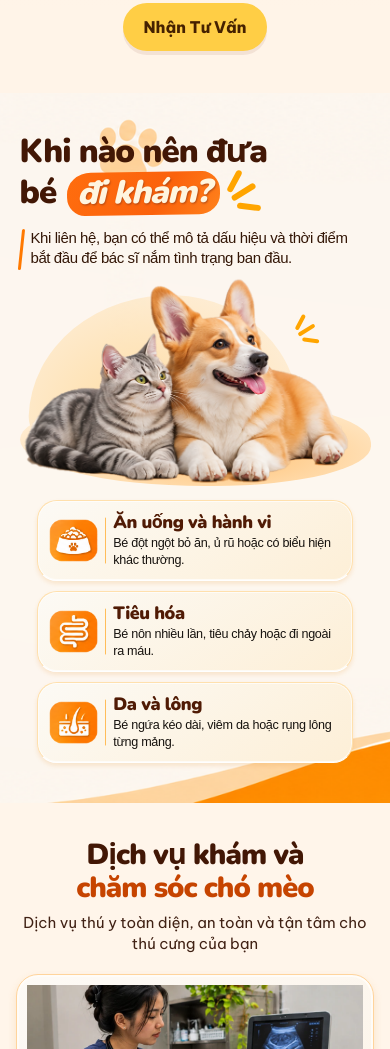
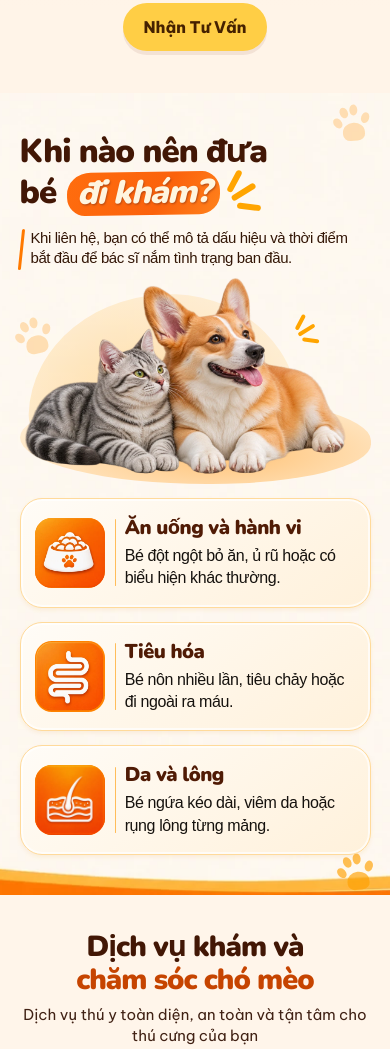
Before and after one commit to havanvandn-prog/pet24h-thach-that-preview, a plain HTML site: page index.html in a window 390 px wide. Shown: the part 1418-2467 px from the top of the page. Drawn offline with nearby package versions, Linux system fonts and the light colour scheme.

Commit message:
Polish footer gradient and responsive section spacing

```diff
--- a/index.html
+++ b/index.html
@@ -6,7 +6,7 @@
 <meta name="theme-color" content="#fff8ee">
 <meta name="description" content="Pet24h Thạch Thất khám, xét nghiệm, phẫu thuật và cấp cứu cho chó mèo. Đặt lịch qua Zalo hoặc gọi 0983376911.">
 <title>Pet24h Thạch Thất | Bệnh viện thú y cho chó mèo</title>
-<link rel="stylesheet" href="style.css?v=pet24h-offer-equal-height">
+<link rel="stylesheet" href="style.css?v=pet24h-footer-orange-equal-icons">
 <link rel="stylesheet" href="hero.css?v=pet24h-retouched-banner">
 </head>
 <body id="dau-trang">
@@ -77,31 +77,31 @@
 
   <section class="symptoms" aria-labelledby="signs-title">
     <div class="symptoms-layout">
+      <span class="symptoms-paw symptoms-paw-top" aria-hidden="true"><i></i><i></i><i></i><i></i><b></b></span>
+      <span class="symptoms-paw symptoms-paw-left" aria-hidden="true"><i></i><i></i><i></i><i></i><b></b></span>
+      <span class="symptoms-paw symptoms-paw-bottom" aria-hidden="true"><i></i><i></i><i></i><i></i><b></b></span>
       <div class="symptoms-intro">
         <h2 id="signs-title">Khi nào nên đưa<br>bé <em>đi khám?</em><span class="symptoms-rays" aria-hidden="true"></span></h2>
         <p>Khi liên hệ, bạn có thể mô tả dấu hiệu và thời điểm bắt đầu để bác sĩ nắm tình trạng ban đầu.</p>
       </div>
       <div class="symptoms-portrait" aria-hidden="true">
-        <img src="assets/symptoms/cum-cho-meo.png" width="714" height="451" alt="" loading="lazy">
+        <img src="assets/symptoms/pets-redrawn.webp" width="1100" height="688" alt="" loading="lazy">
         <span class="symptoms-rays"></span>
       </div>
-      <dl class="symptoms-list">
-        <div class="symptoms-card">
-          <img src="assets/symptoms/icon-an-uong-va-hanh-vi.png" width="153" height="135" alt="" loading="lazy">
-          <dt>Ăn uống và hành vi</dt>
-          <dd>Bé đột ngột bỏ ăn, ủ rũ hoặc có biểu hiện khác thường.</dd>
+      <div class="symptoms-list" role="list">
+        <div class="symptoms-card" role="listitem">
+          <span class="symptom-icon symptom-icon-0"><img src="assets/symptoms/icon0-redrawn.webp" width="320" height="320" alt="" loading="lazy"></span><div class="symptom-copy"><h3>Ăn uống và hành vi</h3>
+          <p>Bé đột ngột bỏ ăn, ủ rũ hoặc có biểu hiện khác thường.</p></div>
         </div>
-        <div class="symptoms-card">
-          <img src="assets/symptoms/icon-tieu-hoa.png" width="156" height="136" alt="" loading="lazy">
-          <dt>Tiêu hóa</dt>
-          <dd>Bé nôn nhiều lần, tiêu chảy hoặc đi ngoài ra máu.</dd>
+        <div class="symptoms-card" role="listitem">
+          <span class="symptom-icon symptom-icon-1"><img src="assets/symptoms/icon1-redrawn.webp" width="320" height="320" alt="" loading="lazy"></span><div class="symptom-copy"><h3>Tiêu hóa</h3>
+          <p>Bé nôn nhiều lần, tiêu chảy hoặc đi ngoài ra máu.</p></div>
         </div>
-        <div class="symptoms-card">
-          <img src="assets/symptoms/icon-da-va-long.png" width="156" height="136" alt="" loading="lazy">
-          <dt>Da và lông</dt>
-          <dd>Bé ngứa kéo dài, viêm da hoặc rụng lông từng mảng.</dd>
+        <div class="symptoms-card" role="listitem">
+          <span class="symptom-icon symptom-icon-2"><img src="assets/symptoms/icon2-redrawn.webp" width="320" height="320" alt="" loading="lazy"></span><div class="symptom-copy"><h3>Da và lông</h3>
+          <p>Bé ngứa kéo dài, viêm da hoặc rụng lông từng mảng.</p></div>
         </div>
-      </dl>
+      </div>
     </div>
   </section>
 
@@ -167,7 +167,7 @@
   <section id="ly-do-chon" class="section reasons">
     <div class="wrap reasons-grid">
       <figure class="reasons-photo"><img src="assets/reasons/pet24h-reception-dog-trim.webp" alt="Chú chó ngồi trên quầy lễ tân trước logo Pet24h" width="960" height="1024" loading="lazy"></figure>
-      <div><h2>Vì sao chọn <em>Pet24h?</em></h2><ul class="checklist"><li><img src="assets/reasons/diagnosis.png" alt="" loading="lazy"><h3>Chẩn đoán có căn cứ</h3><p>Bác sĩ dựa trên kết quả thăm khám và xét nghiệm khi cần để chọn hướng điều trị phù hợp.</p></li><li><img src="assets/reasons/estimate.png" alt="" loading="lazy"><h3>Biết dự toán trước khi đồng ý</h3><p>Bác sĩ giải thích phác đồ và các khoản chi phí dự kiến để bạn quyết định.</p></li><li><img src="assets/reasons/followup.png" alt="" loading="lazy"><h3>Được theo dõi cả khi bé về nhà</h3><p>Pet24h cập nhật tình trạng trong lúc điều trị, hướng dẫn chăm sóc, gọi điện hỏi thăm và hẹn tái khám khi cần.</p></li></ul></div>
+      <div><h2>Vì sao chọn <em>Pet24h?</em></h2><ul class="checklist"><li><img src="assets/reasons/diagnosis.png" alt="" loading="lazy"><div class="reason-copy"><h3>Chẩn đoán có căn cứ</h3><p>Bác sĩ dựa trên kết quả thăm khám và xét nghiệm khi cần để chọn hướng điều trị phù hợp.</p></div></li><li><img src="assets/reasons/estimate.png" alt="" loading="lazy"><div class="reason-copy"><h3>Biết dự toán trước khi đồng ý</h3><p>Bác sĩ giải thích phác đồ và các khoản chi phí dự kiến để bạn quyết định.</p></div></li><li><img src="assets/reasons/followup.png" alt="" loading="lazy"><div class="reason-copy"><h3>Được theo dõi cả khi bé về nhà</h3><p>Pet24h cập nhật tình trạng trong lúc điều trị, hướng dẫn chăm sóc, gọi điện hỏi thăm và hẹn tái khám khi cần.</p></div></li></ul></div>
     </div>
   </section>
 
@@ -178,7 +178,7 @@
   <section id="lien-he" class="section contact" aria-labelledby="booking-title">
     <div class="wrap contact-grid">
       <figure class="booking-art"><img class="booking-facade" src="assets/contact/facade-storefront.jpg" alt="Mặt tiền Bệnh viện thú y Pet24h Thạch Thất" width="1924" height="2566" loading="lazy"><img class="booking-pets" src="assets/contact/pets-clean.webp" width="1254" height="1254" alt="" loading="lazy"></figure>
-      <div class="booking-copy"><h2 id="booking-title"><img src="assets/contact/calendar.png" alt="" loading="lazy"><span>Đặt lịch đưa bé đến <em>Pet24h</em></span></h2><p>Nhắn Zalo để chọn ưu đãi hoặc đặt lịch khám. Cho Pet24h biết bé là chó hay mèo, dịch vụ bạn cần hoặc triệu chứng đang gặp và giờ dự kiến đến.</p><address class="booking-address"><strong>Bệnh viện thú y Pet24h Thạch Thất</strong><br>105 Bình Phú, Thạch Thất<br>Hotline và Zalo <a href="tel:0983376911">0983376911</a></address><div class="actions"><a class="button" href="https://zalo.me/0983376911" target="_blank" rel="noopener">Nhận Tư Vấn</a></div></div>
+      <div class="booking-copy"><h2 id="booking-title"><img src="assets/contact/calendar.png" alt="" loading="lazy"><span>Đặt lịch đưa bé đến <em>Pet24h</em></span></h2><p>Nhắn Zalo để chọn ưu đãi hoặc đặt lịch khám. Cho Pet24h biết bé là chó hay mèo, dịch vụ bạn cần hoặc triệu chứng đang gặp và giờ dự kiến đến.</p><address class="booking-address"><strong>Bệnh viện thú y Pet24h Thạch Thất</strong><span>105 Bình Phú, Thạch Thất, Hà Nội</span><span>Hotline và Zalo <a href="tel:0983376911">0983376911</a></span></address><div class="actions"><a class="button" href="https://zalo.me/0983376911" target="_blank" rel="noopener">Nhận Tư Vấn</a></div></div>
     </div>
   </section>
 </main>
@@ -187,7 +187,7 @@
     <div class="footer-info">
       <h2>Bệnh viện thú y Pet24h Thạch Thất</h2>
       <address>
-        <div><svg class="footer-icon" viewBox="0 0 24 24" aria-hidden="true"><path d="M20 10c0 6-8 11-8 11s-8-5-8-11a8 8 0 1 1 16 0Z"/><circle cx="12" cy="10" r="2.5"/></svg><strong>Địa chỉ</strong> <span>105 Bình Phú, Thạch Thất</span></div>
+        <div><svg class="footer-icon" viewBox="0 0 24 24" aria-hidden="true"><path d="M20 10c0 6-8 11-8 11s-8-5-8-11a8 8 0 1 1 16 0Z"/><circle cx="12" cy="10" r="2.5"/></svg><strong>Địa chỉ</strong> <span>105 Bình Phú, Thạch Thất, Hà Nội</span></div>
         <div><svg class="footer-icon" viewBox="0 0 24 24" aria-hidden="true"><path d="m8 3 3 5-3 2a15 15 0 0 0 6 6l2-3 5 3v2a3 3 0 0 1-3 3C10 21 3 14 3 6a3 3 0 0 1 3-3Z"/></svg><strong>Hotline</strong> <a href="tel:0983376911">0983376911</a></div>
         <div><svg class="footer-icon" viewBox="0 0 24 24" aria-hidden="true"><path d="M21 11a9 8 0 0 1-9 8H8l-4 2 1-4a9 8 0 1 1 16-6Z"/><path d="M9 8h6l-6 6h6"/></svg><strong>Zalo</strong> <a href="https://zalo.me/0983376911" target="_blank" rel="noopener">Nhận Tư Vấn</a></div>
       </address>
@@ -198,5 +198,15 @@
   </div>
   <div class="wrap footer-row"><span>© Pet24h Thạch Thất</span><a href="http://zalo.me/0356689475" target="_blank" rel="noopener">Được thực hiện bởi Văn Vạn</a></div>
 </footer>
+<script>
+  if ('ResizeObserver' in window) {
+    const observer = new ResizeObserver(entries => {
+      for (const { target, contentRect } of entries) {
+        target.parentElement.style.setProperty('--reason-copy-height', `${contentRect.height}px`);
+      }
+    });
+    document.querySelectorAll('.reason-copy').forEach(copy => observer.observe(copy));
+  }
+</script>
 </body>
 </html>
--- a/style.css
+++ b/style.css
@@ -90,7 +90,7 @@ details p{padding:0 25px 17px 0}
 .timeline span{display:block;font-weight:900;color:var(--orange);margin-bottom:4px}
 .timeline p{margin-top:7px;font-size:.92rem}
 .contact{background:#ffe9d5}
-.contact-grid{display:grid;grid-template-columns:.7fr 1.3fr;align-items:center;gap:clamp(30px,7vw,90px)}
+.contact-grid{display:grid;grid-template-columns:minmax(0,.875fr) minmax(0,1.125fr);align-items:center;gap:clamp(30px,7vw,90px)}
 .facade{aspect-ratio:1.12;border-radius:18px 18px 80px 18px}
 .facade img{object-position:50% 33%}
 .contact h2{margin-bottom:15px}
@@ -224,7 +224,18 @@ footer { background: linear-gradient(175deg,#f46c1c,#e45c0c); color: #291307; }
 .emergency-art { height: auto; border-radius: 26px; }
 .reasons .checklist li { position: relative; padding: 13px 16px 13px 82px; margin-bottom: 10px; border: 1px solid #ffce85; border-radius: 23px; background: #fff9ef; min-height: 75px; }
 .reasons .checklist li::before { display: none; }
-.reasons .checklist li img { position: absolute; left: 12px; top: 50%; transform: translateY(-50%); width: 54px; height: auto; border-radius: 14px; }
+.reasons .checklist li {
+  display: grid;
+  grid-template-columns: min(var(--reason-copy-height, 54px), 28%) minmax(0, 1fr);
+  align-items: center;
+  gap: clamp(12px, 1.2vw, 22px);
+  padding: 13px 16px;
+}
+.reasons .checklist li img { width: 100%; height: auto; aspect-ratio: 1; object-fit: fill; border-radius: 14px; }
+@media (max-width: 720px) {
+  .reasons .checklist li { grid-template-columns: minmax(0, 1fr); gap: 8px; }
+  .reasons .checklist li img { width: min(43px, 14%); border-radius: 7px; }
+}
 .process h2 { display: inline-block; padding: .18em .55em; border-radius: 1em; background: linear-gradient(#ff8a05,#e95000); color: #fff; text-shadow: 0 1px 2px #692600; }
 .process .timeline { gap: 14px; }
 .process .timeline li { padding: 0 10px 14px; border: 1px solid #ffce85; border-radius: 25px; background: #fffaf3; }
@@ -259,7 +270,7 @@ footer { background: linear-gradient(175deg,#f46c1c,#e45c0c); color: #291307; }
   .campaign-secondary { display: grid; align-content: center; }
 }
 .campaign-footer { flex-direction: column-reverse; align-items: center; text-align: center; gap: 10px; }
-.site-footer { background: linear-gradient(160deg, #ffab37 0%, #ff8b24 52%, #f77720 100%); color: #fff; }
+.site-footer { background: linear-gradient(135deg, #ff8a00 0%, #ff6500 48%, #e94b00 100%); color: #fff; }
 .footer-main { display: grid; grid-template-columns: minmax(0, 1fr) minmax(0, 340px); align-items: center; gap: clamp(28px, 7vw, 95px); padding-block: 46px 30px; }
 .footer-info h2 { max-width: 19ch; }
 .footer-info address { border-left: 0; padding-left: 0; display: grid; gap: 12px; margin-bottom: 0; }
@@ -269,7 +280,7 @@ footer { background: linear-gradient(175deg,#f46c1c,#e45c0c); color: #291307; }
 .footer-social { min-width: 0; }
 .footer-embed { border-radius: 18px; overflow: hidden; background: #fff; margin-bottom: 10px; }
 .footer-embed iframe { display: block; width: 100%; border: 0; }
-.site-footer .footer-row { border-top: 1px solid #36170540; }
+.site-footer .footer-row { border-top: 1px solid #ffffff80; }
 @media (max-width: 720px) {
   .footer-main { grid-template-columns: 1fr; align-items: start; }
   .footer-social { width: min(100%, 340px); }
@@ -298,7 +309,7 @@ footer { background: linear-gradient(175deg,#f46c1c,#e45c0c); color: #291307; }
   position: relative;
   isolation: isolate;
   aspect-ratio: 2;
-  background: url("assets/symptoms/nen-banner-1774x887.png") center / 100% 100% no-repeat;
+  background: url("assets/symptoms/background-redrawn.webp") center / 100% 100% no-repeat;
 }
 .symptoms-intro {
   position: absolute;
@@ -405,7 +416,6 @@ footer { background: linear-gradient(175deg,#f46c1c,#e45c0c); color: #291307; }
   font-size: 3.8cqw;
 }
 .symptoms-list {
-  transform: scale(.9);
   transform-origin: center top;
   position: absolute;
   top: 13.42%;
@@ -415,44 +425,37 @@ footer { background: linear-gradient(175deg,#f46c1c,#e45c0c); color: #291307; }
   gap: 1.52cqw;
 }
 .symptoms-card {
+  --symptom-icon: 8.8cqw;
   display: grid;
-  grid-template-columns: 8.8cqw minmax(0,1fr);
-  grid-template-rows: auto auto;
-  align-content: center;
-  column-gap: 3.18cqw;
-  row-gap: .45cqw;
-  min-height: 10.36cqw;
-  padding: .9cqw 1.05cqw;
-  border: .14cqw solid #ffe0ad;
-  border-bottom-color: #fff;
-  border-radius: 3.85cqw;
-  background: linear-gradient(145deg,#fcfaf5,#fdefd7);
-  box-shadow: inset 0 0 0 .12cqw #ffffffb3,0 .22cqw .36cqw #e88f262c;
-  position: relative;
+  grid-template-columns: var(--symptom-icon) minmax(0, 1fr);
+  align-items: center;
+  gap: 2.5cqw;
+  min-height: 9.3cqw;
+  padding: 1.2cqw;
+  border: 1px solid #ffda9b;
+  border-radius: 3.5cqw;
+  background: linear-gradient(145deg, #fffcf7, #fff1db);
+  box-shadow: inset 0 0 0 2px #ffffffb3, 0 2px 4px #e88f261c;
 }
-.symptoms-card::before {
+.symptom-copy { position: relative; min-width: 0; }
+.symptom-copy::before {
   content: "";
   position: absolute;
-  top: 50%;
-  left: 11.1cqw;
-  width: .18cqw;
-  height: 6.15cqw;
-  border-radius: 1em;
+  inset: 5% auto 5% -1.25cqw;
+  width: 2px;
+  border-radius: 2px;
   background: #ffbd5a;
-  transform: translateY(-50%);
 }
-.symptoms-card img {
-  grid-row: 1 / 3;
-  align-self: center;
-  width: 100%;
-  height: auto;
-}
-.symptoms-card dt {
+.symptom-icon { display: block; width: 100%; aspect-ratio: 1; overflow: hidden; border-radius: 24%; background: #ff8300; }
+.symptoms-card .symptom-icon img { width: 100%; height: 100%; max-width: none; object-fit: contain; transform: scale(1.23); }
+.symptoms-card .symptom-icon-2 img { transform: scale(1.08); }
+.symptoms-card h3 { margin-bottom: .45cqw; }
+.symptoms-card h3 {
   color: #501b05;
   font: 900 2.58cqw/1.06 var(--display);
   letter-spacing: -.026em;
 }
-.symptoms-card dd {
+.symptoms-card p {
   color: #16120e;
   font: 400 1.69cqw/1.22 Arial,sans-serif;
   letter-spacing: -.025em;
@@ -483,23 +486,18 @@ footer { background: linear-gradient(175deg,#f46c1c,#e45c0c); color: #291307; }
     margin: 8px auto 14px;
   }
   .symptoms-portrait .symptoms-rays { font-size: clamp(20px, 6cqw, 37px); }
-  .symptoms-list { gap: 11px; transform: none; zoom: .9; width: 90%; justify-self: center; }
+  .symptoms-list { gap: 14px; transform: none; width: 100%; justify-self: center; }
   .symptoms-card {
-    --symptom-icon: clamp(45px, 14cqw, 94px);
-    grid-template-columns: var(--symptom-icon) minmax(0,1fr);
-    gap: 4px 17px;
-    padding: 13px 12px;
-    border-width: 1px;
+    --symptom-icon: clamp(64px, 18cqw, 100px);
+    grid-template-columns: var(--symptom-icon) minmax(0, 1fr);
+    gap: 20px;
+    padding: 17px 14px;
+    min-height: 104px;
     border-radius: 22px;
-    box-shadow: inset 0 0 0 1px #ffffffb3,0 3px 5px #e88f262c;
   }
-  .symptoms-card::before {
-    left: calc(20px + var(--symptom-icon));
-    width: 1px;
-    height: 57%;
-  }
-  .symptoms-card dt { font-size: clamp(19px, 5.1cqw, 30px); }
-  .symptoms-card dd { font-size: clamp(14px, 3.55cqw, 19px); line-height: 1.32; }
+  .symptom-copy::before { left: -10px; width: 1px; }
+  .symptoms-card h3 { font-size: clamp(20px, 5.1cqw, 30px); line-height: 1.15; margin-bottom: 6px; }
+  .symptoms-card p { font-size: clamp(16px, 3.8cqw, 20px); line-height: 1.4; }
   .symptoms-desktop-break { display: none; }
 }
 
@@ -540,7 +538,7 @@ footer { background: linear-gradient(175deg,#f46c1c,#e45c0c); color: #291307; }
   box-shadow: inset 0 0 0 2px #fffcf8,0 4px 8px #e69a3530;
   text-align: left;
 }
-.service-card-photo { height: auto; aspect-ratio: 2.06; }
+.service-card-photo { height: auto; aspect-ratio: 2.06; border-radius: 15px; }
 .service-card-body {
   display: flex;
   flex-direction: column;
@@ -651,7 +649,7 @@ footer { background: linear-gradient(175deg,#f46c1c,#e45c0c); color: #291307; }
   .reasons figure { aspect-ratio: 1.25; }
 }
 /* Artwork layers carry only background and decorative details. */
-.symptoms-layout { background: url("assets/symptoms/nen-banner-1774x887.png") center / 100% 100% no-repeat #faf5ed; }
+.symptoms-layout { background: url("assets/symptoms/background-redrawn.webp") center / 100% 100% no-repeat #faf5ed; }
 .services,.emergency,.reasons,.process,.contact {
   background-color: #faf5ed;
   background-position: center;
@@ -674,7 +672,7 @@ footer { background: linear-gradient(175deg,#f46c1c,#e45c0c); color: #291307; }
 .reasons .checklist li { background: linear-gradient(125deg,#fffcf7,#fff0dc); }
 .process { padding-block: clamp(48px, 5vw, 90px) clamp(64px, 6vw, 115px); }
 .process .timeline li { padding-top: 0; box-shadow: 0 2px 8px #df8e2633; }
-.process .timeline h3 { display: inline-block; padding: .25em .55em; border-radius: 2em; background: #fbedda; }
+.process .timeline h3 { display: inline-block; padding: 9px .55em; border-radius: 2em; background: #fbedda; }
 .contact .booking-address { background-color: #fff8eee6; }
 @media (min-width: 1000px) {
   .emergency-grid { grid-template-columns: minmax(0,1.48fr) minmax(0,1.04fr) auto; }
@@ -687,14 +685,13 @@ footer { background: linear-gradient(175deg,#f46c1c,#e45c0c); color: #291307; }
     /* Center the visible columns while preserving their previous widths. */
     width: calc((min(92%, 1640px) - var(--reasons-gap)) * (1.49 / 1.64) + var(--reasons-gap));
   }
-  .reasons .checklist li { --reason-icon-size: clamp(58px, 6vw, 104px); padding: 14px 16px 14px calc(var(--reason-icon-size) + 32px); min-height: clamp(92px, 8.7vw, 155px); display: grid; align-content: center; }
-  .reasons .checklist li img { width: var(--reason-icon-size); }
+  .reasons .checklist li { min-height: clamp(92px, 8.7vw, 155px); }
   .process .timeline li:not(:last-child)::after {
     content: "›"; display: grid; place-items: center; position: absolute; z-index: 1;
     top: 44%; right: -23px; border-radius: 50%; width: 32px; height: 32px;
     background: #f77700; color: white; font: 900 24px/1 var(--display);
   }
-  .contact-grid { grid-template-columns: minmax(0,.65fr) minmax(0,1.35fr); gap: clamp(24px, 3vw, 62px); }
+  .contact-grid { grid-template-columns: minmax(0,.8125fr) minmax(0,1.1875fr); gap: clamp(24px, 3vw, 62px); }
 }
 @media (max-width: 767px) {
   .symptoms-layout,.services,.emergency,.reasons,.process,.contact { background-size: auto 100%; }
@@ -722,7 +719,8 @@ footer { background: linear-gradient(175deg,#f46c1c,#e45c0c); color: #291307; }
 }
 .process .timeline {
   grid-template-columns: repeat(4, minmax(0,1fr));
-  gap: clamp(12px, 1.35vw, 28px);
+  --process-gap: clamp(17px, calc(1.35vw + 5px), 33px);
+  gap: var(--process-gap);
   margin: clamp(28px, 2.7vw, 56px) 0 0;
   padding: 0;
 }
@@ -752,7 +750,6 @@ footer { background: linear-gradient(175deg,#f46c1c,#e45c0c); color: #291307; }
 .process .timeline p { font: 400 clamp(14px, 1.32vw, 27px)/1.28 Arial,sans-serif; color: #47200b; }
 @media (min-width: 1000px) {
   .process .timeline li {
-    --process-gap: clamp(12px, 1.35vw, 28px);
     --arrow-size: clamp(30px, 2.7vw, 55px);
   }
   .process .timeline li:not(:last-child)::after {
@@ -802,11 +799,19 @@ footer { background: linear-gradient(175deg,#f46c1c,#e45c0c); color: #291307; }
   position: absolute;
   left: -22%;
   bottom: calc(-1 * var(--booking-bottom-space));
+  /* Offset the transparent margin below the artwork. */
+  transform: translateY(4%);
   width: 53%;
   height: auto;
 }
 .booking-copy h2 { font-size: clamp(27px, 3.5vw, 72px); text-wrap: wrap; }
 .booking-copy h2 img { flex: 0 0 auto; width: clamp(44px, 5.8vw, 118px); mix-blend-mode: normal; }
+@media (min-width: 721px) {
+  .booking-facade { width: 90%; justify-self: center; }
+  .booking-copy { width: 82.5%; min-width: 0; container-type: inline-size; }
+  .booking-copy h2 { font-size: min(6.2cqw, 56px); white-space: nowrap; }
+  .booking-copy h2 img { width: min(10cqw, 88px); }
+}
 .booking-copy > p { font: 400 clamp(15px, 1.42vw, 30px)/1.36 Arial,sans-serif; color: #472114; }
 .booking-copy .booking-address {
   --pin-size: clamp(32px, 3.5vw, 72px);
@@ -815,7 +820,8 @@ footer { background: linear-gradient(175deg,#f46c1c,#e45c0c); color: #291307; }
   background-size: var(--pin-size) auto;
   background-position: clamp(12px, 1.85vw, 38px) center;
   font: 400 clamp(15px, 1.4vw, 29px)/1.42 Arial,sans-serif;
-  box-shadow: 0 5px 12px #c8762426;
+  display: grid;
+  gap: 6px;
 }
 .booking-address strong { font: 900 1.22em/1.25 var(--display); }
 .booking-address a { display: inline-block; border-radius: 30px; padding: 0 .5em; background: #ffe8b0; text-decoration: none; }
@@ -833,9 +839,10 @@ footer { background: linear-gradient(175deg,#f46c1c,#e45c0c); color: #291307; }
   .campaign-footer .button { padding-inline: 41px; }
 }
 @media (max-width: 720px) {
-  .process .timeline { grid-template-columns: repeat(2, minmax(0,1fr)); row-gap: 28px; }
+  .process .timeline { grid-template-columns: repeat(2, minmax(0,1fr)); row-gap: 33px; }
   .process .timeline h3 { font-size: 18px; }
-  .booking-art { order: 2; width: min(80%,420px); margin: 0 auto; }
+  .booking-art { order: 2; width: min(100%,525px); margin: 0 auto; }
+  .booking-pets { left: -12%; }
 }
 @media (max-width: 380px) {
   .process .timeline { grid-template-columns: minmax(0,1fr); }
@@ -850,3 +857,23 @@ footer { background: linear-gradient(175deg,#f46c1c,#e45c0c); color: #291307; }
   background: #ffd969;
   color: #452100;
 }
+
+/* Independent symptom-section ornaments. */
+.symptoms-layout { overflow: hidden; }
+.symptoms-paw { position: absolute; width: 5cqw; height: 5cqw; color: #ffd092; pointer-events: none; }
+.symptoms-paw i, .symptoms-paw b { position: absolute; display: block; background: currentColor; }
+.symptoms-paw i { width: 22%; height: 30%; border-radius: 50%; }
+.symptoms-paw i:nth-child(1) { left: 0; top: 29%; transform: rotate(-28deg); }
+.symptoms-paw i:nth-child(2) { left: 23%; top: 4%; transform: rotate(-12deg); }
+.symptoms-paw i:nth-child(3) { left: 51%; top: 0; transform: rotate(10deg); }
+.symptoms-paw i:nth-child(4) { right: 0; top: 27%; transform: rotate(30deg); }
+.symptoms-paw b { left: 20%; bottom: 0; width: 60%; height: 51%; border-radius: 52% 52% 36% 36%; transform: rotate(8deg); }
+.symptoms-paw-top { top: 4%; left: 43%; transform: rotate(-12deg); }
+.symptoms-paw-left { top: 58%; left: 4%; transform: rotate(-20deg); }
+.symptoms-paw-bottom { right: 4%; bottom: 2%; color: #ffa000; transform: rotate(-15deg); }
+@media (max-width: 767px) {
+  .symptoms-paw { width: 36px; height: 36px; opacity: .65; }
+  .symptoms-paw-top { top: 12px; left: auto; right: 20px; }
+  .symptoms-paw-left { top: 28%; left: 4%; }
+  .symptoms-paw-bottom { bottom: 5px; }
+}
```
Also changed, not shown: assets/symptoms/background-redrawn.webp (added), assets/symptoms/icon0-redrawn.webp (added), assets/symptoms/icon1-redrawn.webp (added), assets/symptoms/icon2-redrawn.webp (added), assets/symptoms/pets-redrawn.webp (added).
